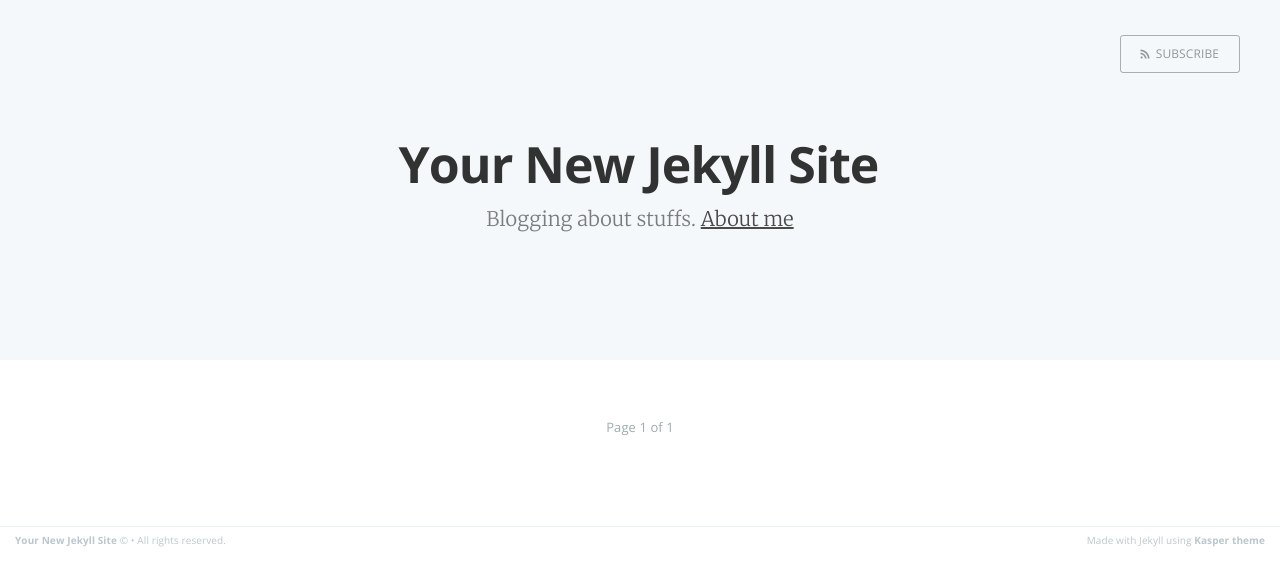
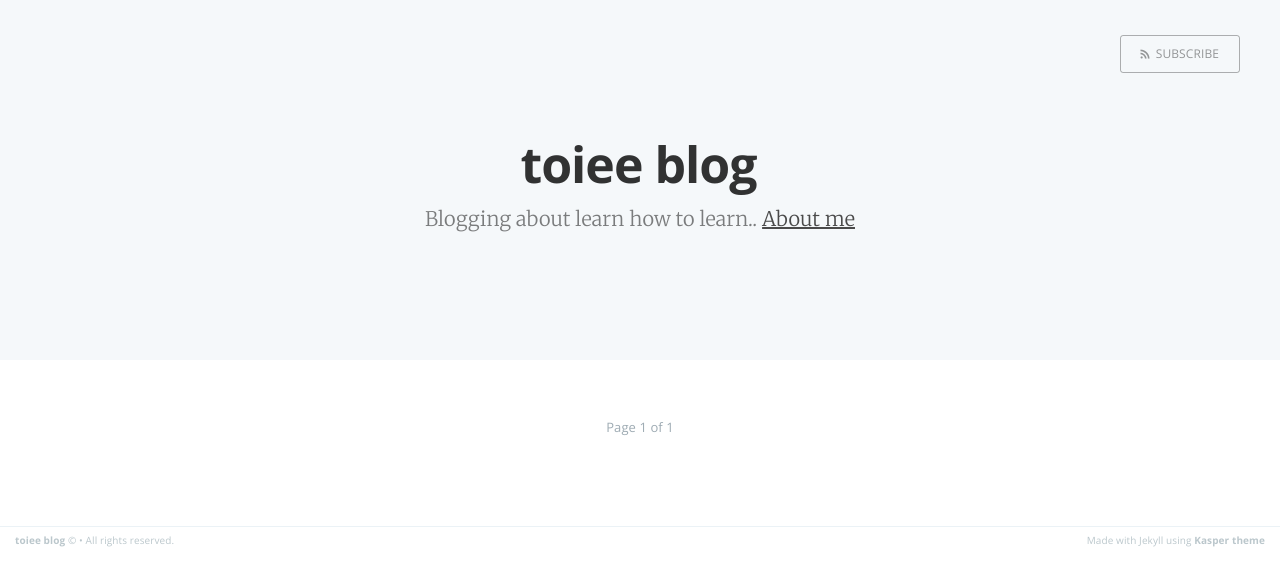
Before and after one commit to hokuken/toieeblog.github.io, a Jekyll site: the page built from index.html, in a window 1280 px wide. Shown: the top 586 px of the page. Built offline with Jekyll 4.4.1, drawn with Linux system fonts in a browser that asks for light colours; nearby versions of some CDN libraries; Markdown is read by kramdown in place of the engine named in the settings; the list of posts is cut into pages by our own code.

Commit message:
Updated '_config.yml' via CloudCannon

```diff
--- a/_config.yml
+++ b/_config.yml
@@ -1,15 +1,12 @@
-name: Your New Jekyll Site
-description: Blogging about stuffs
-meta_description: "Your New Jekyll Site, Blogging about stuffs"
-
+name: toiee blog
+description: Blogging about learn how to learn.
+meta_description: "toiee blog, Blogging about learn how to learn."
 markdown: redcarpet
 highlighter: pygments
 logo: false
-paginate: 15
+paginate: 10
 baseurl: /
-domain_name: 'http://yourblog-domain.com'
-google_analytics: 'UA-XXXXXXXX-X'
-
-# Details for the RSS feed generator
-url:            'blog url'
-author:         'Your Name'
+domain_name: "http://blog.toiee.jp"
+google_analytics: ""
+url: blog.toiee.jp
+author: Team toiee
```
